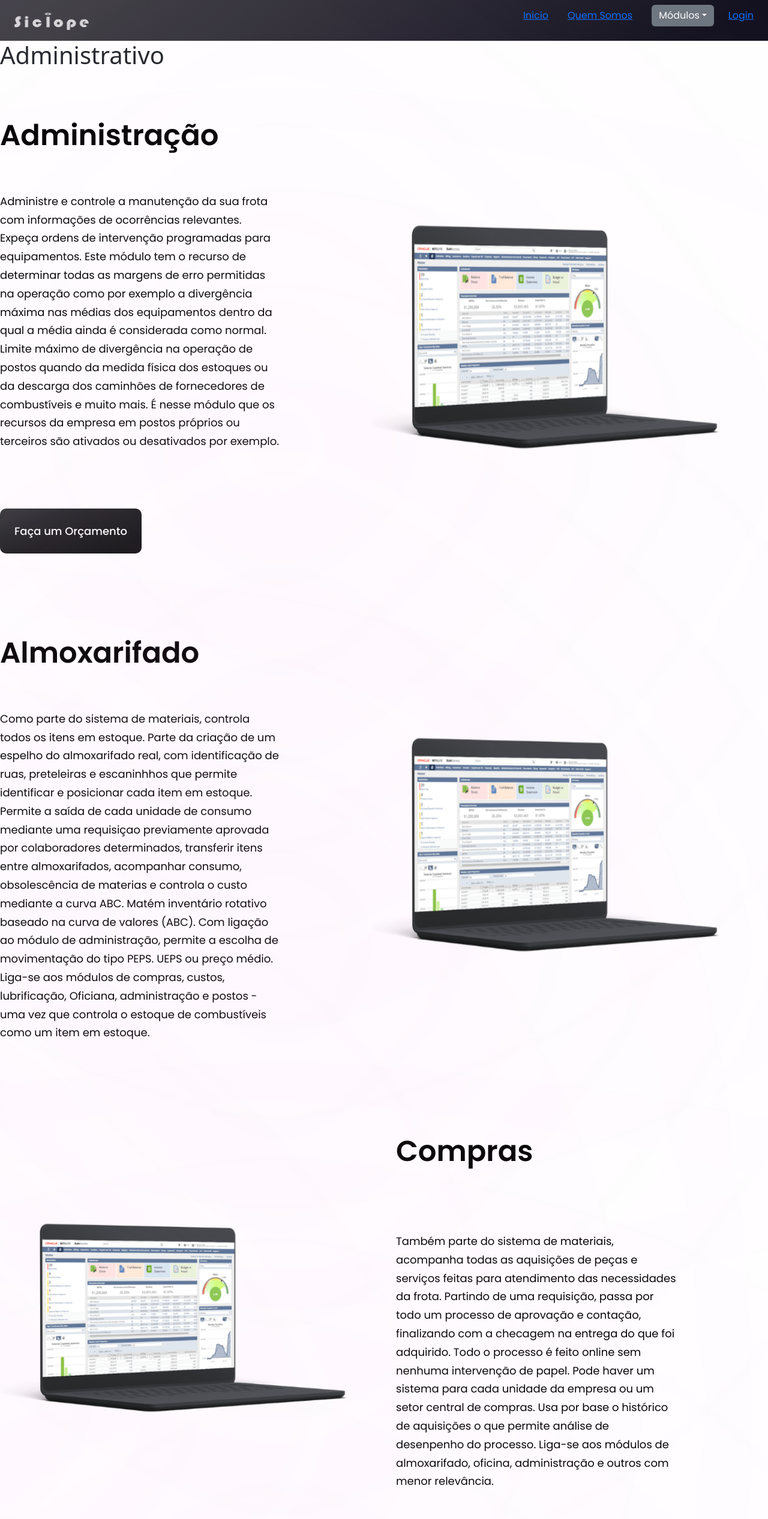
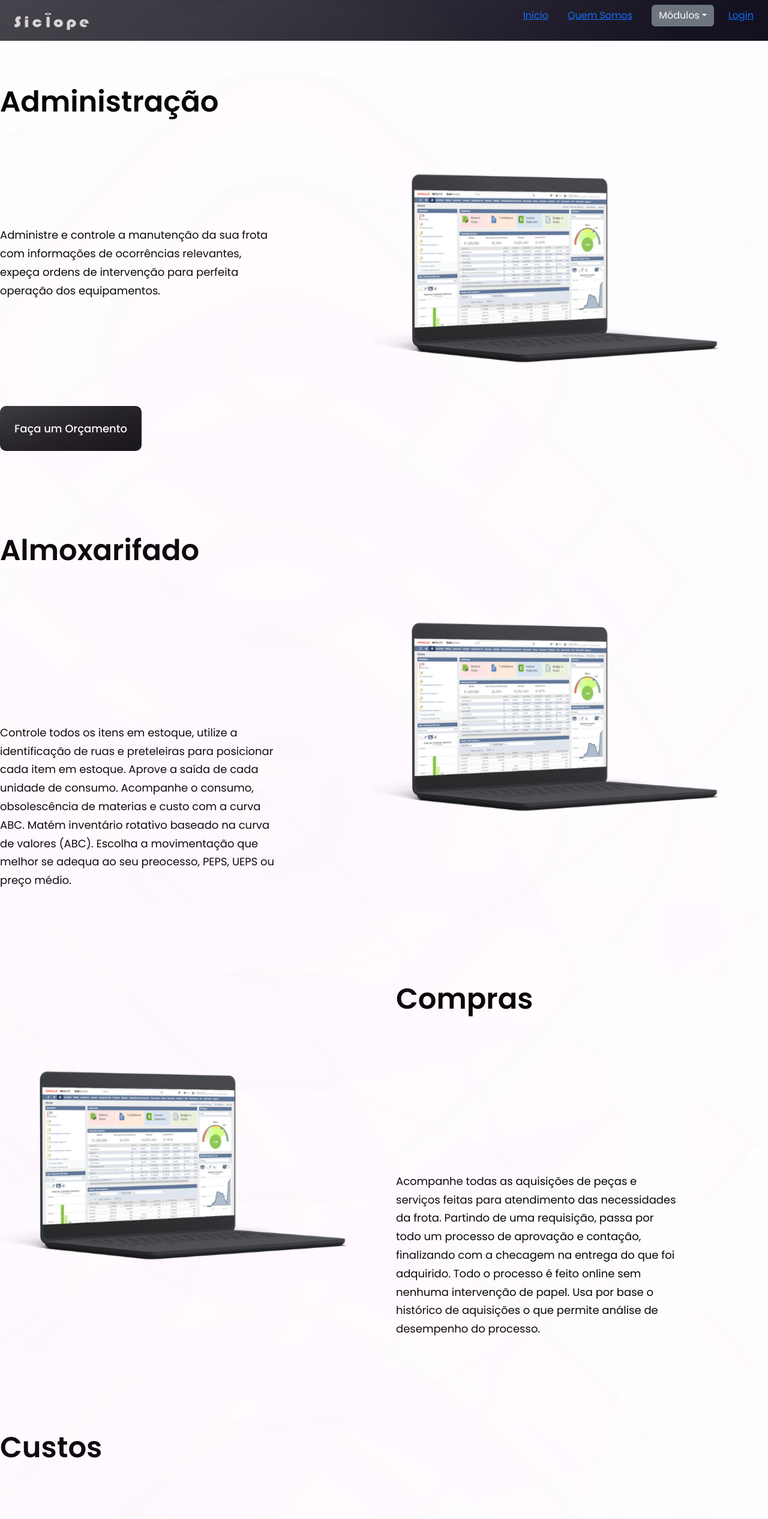
Before and after one commit to flavioepimentel/sciclop_website, a React (Vite) app: page /sciclop_website/financial in a window 1280 px wide. Shown: the top 2533 px of the page at 60% size. Built offline with nearby package versions, Linux system fonts and the light colour scheme.

Commit message:
style: :speech_balloon:

```diff
--- a/src/pages/Modulos/Financial.jsx
+++ b/src/pages/Modulos/Financial.jsx
@@ -6,19 +6,19 @@ import  Button  from "../../components/Button"
 const Financial = () => {
   return (
   <>
-  <h1>Administrativo</h1>
     <section className={layout.sectionReverse}>
     <div className={layout.sectionInfo}>
     <h2 className={styles.heading2}>
       Administração
       </h2>
-    <p className="font-poppins font-normal text-black text-[18px] leading-[30.8px] max-w-[470px] mt-5">
-      Administre e controle a manutenção da sua frota com informações de ocorrências relevantes. Expeça ordens de intervenção programadas para equipamentos.
-      Este módulo tem o recurso de determinar todas as margens de erro permitidas na operação como por exemplo a divergência máxima nas médias dos equipamentos dentro da qual a média ainda é considerada como normal. Limite máximo de divergência na operação de postos quando da medida física dos estoques ou da descarga dos caminhões de fornecedores de combustíveis e muito mais. É nesse módulo que os recursos da empresa em postos próprios ou terceiros são ativados ou desativados por exemplo.
+    <p className="font-poppins font-normal text-black text-[18px] leading-[30.8px] max-w-[470px] ">
+      Administre e controle a manutenção da sua frota com informações de ocorrências relevantes,
+      expeça ordens de intervenção para perfeita operação dos equipamentos.
+
     </p>
     <div>
 
-      <Button styles={`mt-20`}/>
+      <Button />
     </div>
 
     </div>
@@ -36,9 +36,11 @@ const Financial = () => {
     <h2 className={styles.heading2}>
       Almoxarifado
       </h2>
-    <p className={`${styles.paragraph} max-w-[470px] mt-5`}>
-      Como parte do sistema de materiais, controla todos os itens em estoque. Parte da criação de um espelho do almoxarifado real, com identificação de ruas, preteleiras e escaninhhos que permite identificar e posicionar cada item em estoque. Permite a saída de cada unidade de consumo mediante uma requisiçao previamente aprovada por colaboradores determinados, transferir itens entre almoxarifados, acompanhar consumo, obsolescência de materias e controla o custo mediante a curva ABC. Matém inventário rotativo baseado na curva de valores (ABC). Com ligação ao módulo de administração, permite a escolha de movimentação do tipo PEPS. UEPS ou preço médio.
-      Liga-se aos módulos de compras, custos, lubrificação, Oficiana, administração e postos - uma vez que controla o estoque de combustíveis como um item em estoque.
+    <p className={`${styles.paragraph} max-w-[470px] `}>
+       Controle todos os itens em estoque, utilize a identificação de ruas e preteleiras para posicionar cada item em estoque.
+       Aprove a saída de cada unidade de consumo.
+       Acompanhe o consumo, obsolescência de materias e custo com a curva ABC. Matém inventário rotativo baseado na curva de valores (ABC).
+       Escolha a movimentação que melhor se adequa ao seu preocesso, PEPS, UEPS ou preço médio.
     </p>
     </div>
     <div className={layout.sectionImgReverse}>
@@ -65,9 +67,11 @@ const Financial = () => {
       Compras
       </h2>
 
-    <p className="font-poppins font-normal text-black text-[18px] leading-[30.8px] max-w-[470px] mt-5">
-      Também parte do sistema de materiais, acompanha todas as aquisições de peças e serviços feitas para atendimento das necessidades da frota. Partindo de uma requisição, passa por todo um processo de aprovação e contação, finalizando com a checagem na entrega do que foi adquirido. Todo o processo é feito online sem nenhuma intervenção de papel. Pode haver um sistema para cada unidade da empresa ou um setor central de compras. Usa por base o histórico de aquisições o que permite análise de desenpenho do processo.
-      Liga-se aos módulos de almoxarifado, oficina, administração e outros com menor relevância.
+    <p className="font-poppins font-normal text-black text-[18px] leading-[30.8px] max-w-[470px] ">
+      Acompanhe todas as aquisições de peças e serviços feitas para atendimento das necessidades da frota.
+      Partindo de uma requisição, passa por todo um processo de aprovação e contação, finalizando com a checagem na entrega do que foi adquirido.
+      Todo o processo é feito online sem nenhuma intervenção de papel.
+      Usa por base o histórico de aquisições o que permite análise de desempenho do processo.
     </p>
     </div>
   </section>
@@ -76,9 +80,11 @@ const Financial = () => {
     <h2 className={styles.heading2}>
       Custos
       </h2>
-    <p className="font-poppins font-normal text-black text-[18px] leading-[30.8px] max-w-[470px] mt-5">
-      Centro de convergência do que ocorre na maioria dos módulos, pode receber também informações de outros departamentos da empresa com afinalidade de criar uma grade de custos de cada equipamento da frota, divididos em custos fixos e variávies, e dentro de cada um suas subdivisões, o que permite a tomada de decisões estratégicas como a compra de determinadas marcas de equipamentos ou a escolha de fornecedores ou ainda o momento de venda de equipamentos da frota por razões de custos, bem assim também decisões táticas como mudança de algum equipamento em algum tipo de operação, alteração em processos produtivos aumento de fiscalização em determinadas operações e muito mais tendo por base o custo operacional.
-      Liga-se a todos os módulos recebendo informações ou fornecendo dados táticos para tomada de decisão. Pode receber informações de sistemas de contabilidade para o ajuste dos dados do custo fixo, por exemplo.
+    <p className="font-poppins font-normal text-black text-[18px] leading-[30.8px] max-w-[470px] ">
+      Crie uma grade de custos de cada equipamento da frota, dividindo em custos fixos e variávies e suas subdivisões.
+      Tome decisões estratégicas nas aquisições, escolha de fornecedores e na venda de equipamentos da frota,
+      Use o módulo de Custos para acessar o seu custo operacional e tomar decisões táticas mais acertivas.
+      Integre ao sistemas de contabilidade para mais confiabilidade nos dados dos custos.
     </p>
     </div>
         <div className={layout.sectionImgReverse}>
@@ -103,9 +109,15 @@ const Financial = () => {
     <h2 className={styles.heading2}>
       Controle
       </h2>
-    <p className="font-poppins font-normal text-black text-[18px] leading-[30.8px] max-w-[470px] mt-5">
-      Na hipótese de a empresa possuir um departamento para recebimento das informações de manutenção e emissão de ordens de mesmo nível e que seja independente da administração, que se ocupa das decisões estratégicas, aqui se concentrarão os dados necessários para as tomadas de decisão. Eventos de troca de óleo e filtros, refinamento de planos de preventiva, acompanhamento de ordens de serviços de oficina, desempenho de pneus, acompanhamento de serviços externos, como recuperações e socorros etc.
-      Liga-se aos módulos de oficina, pneus, almoxarifado, compras, mecânica, laboratório, postos.
+    <p className="font-poppins font-normal text-black text-[18px] leading-[30.8px] max-w-[470px] ">
+      Aqui se concentrarão os dados necessários para as tomadas de decisões estratégicas.
+
+      Eventos de troca de óleo e filtros,
+      Refinamento de planos de preventiva,
+      Acompanhamento de ordens de serviços de oficina,
+      Desempenho de pneus,
+      Acompanhamento de serviços externos (recuperações e socorros etc.)
+
     </p>
     </div>
   </section>
```
